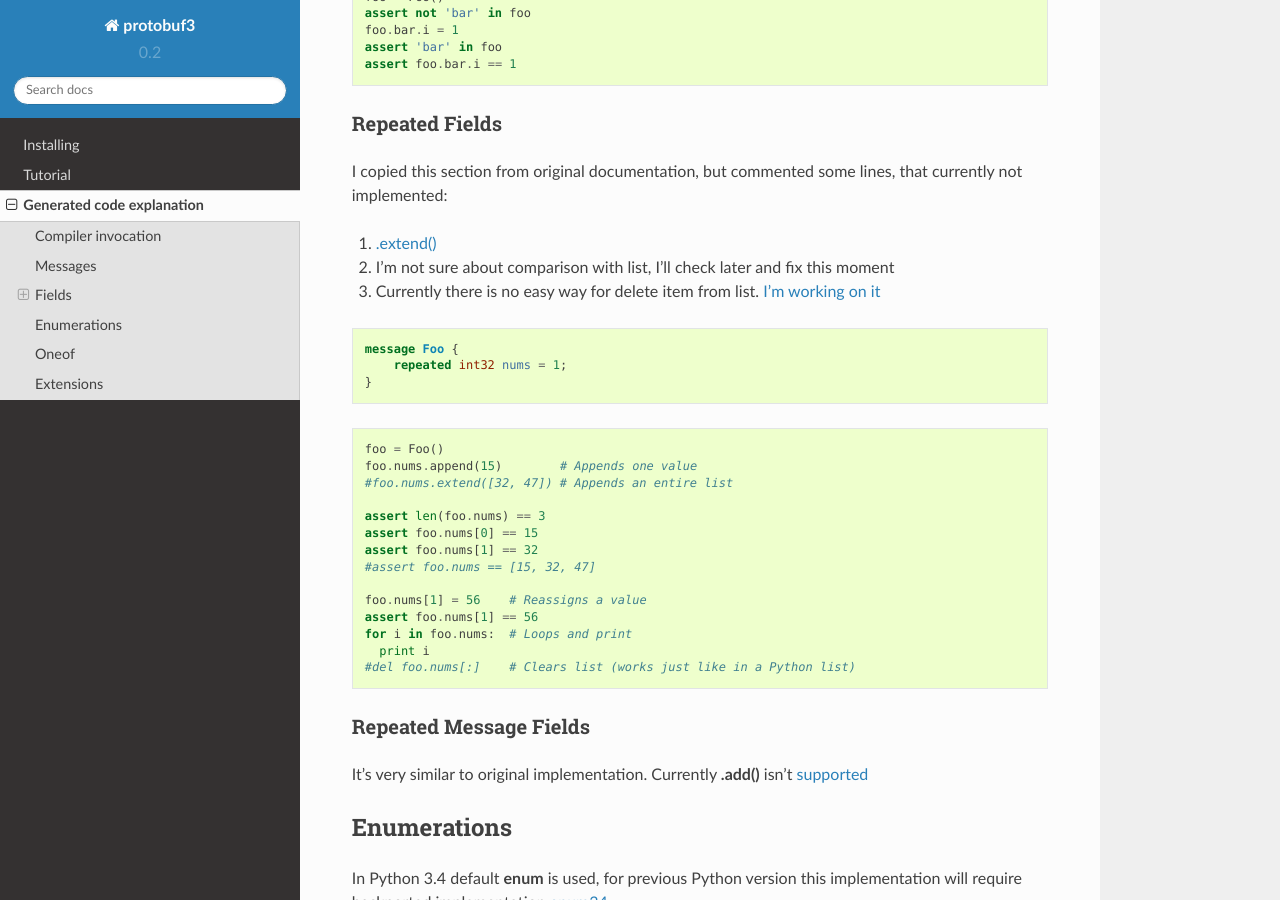
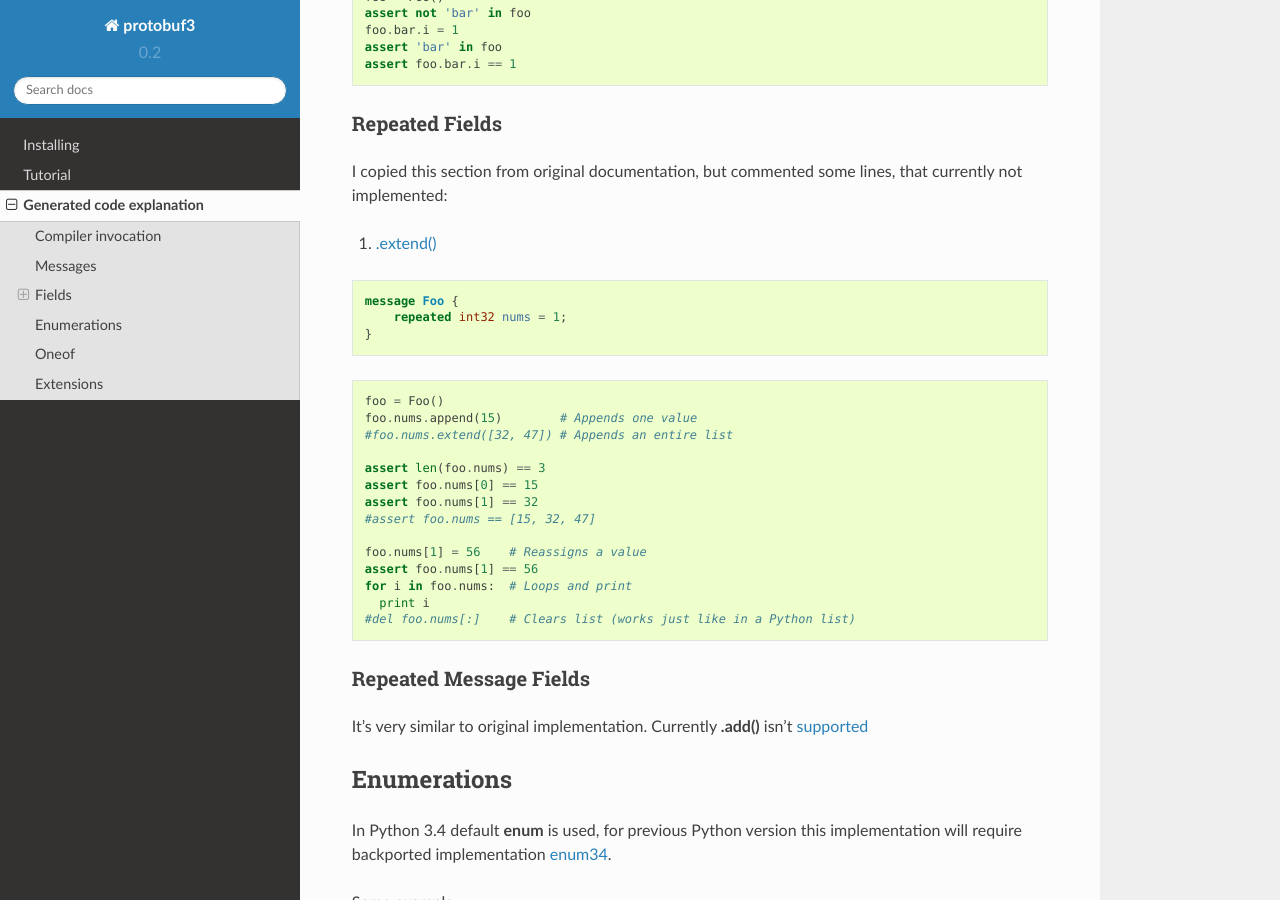
Before and after one commit to Pr0Ger/protobuf3, a Sphinx documentation site: the page built from docs/generated_code.rst, in a window 1280 px wide and 900 px high, scrolled down 1411 px. Built offline with Sphinx 7.4.7 and the Read the Docs theme 2.0.0, drawn with Linux system fonts in a browser that asks for light colours.

Commit message:
Documentation corrections

```diff
--- a/docs/generated_code.rst
+++ b/docs/generated_code.rst
@@ -77,10 +77,6 @@ Repeated Fields
 I copied this section from original documentation, but commented some lines, that currently not implemented:
 
 #. `.extend() <http://youtrack.pr0ger.org/issue/PB3-27>`_
-
-#. I'm not sure about comparison with list, I'll check later and fix this moment
-
-#. Currently there is no easy way for delete item from list. `I'm working on it <http://youtrack.pr0ger.org/issue/PB3-28>`_
 
 .. code-block:: protobuf
 
```
